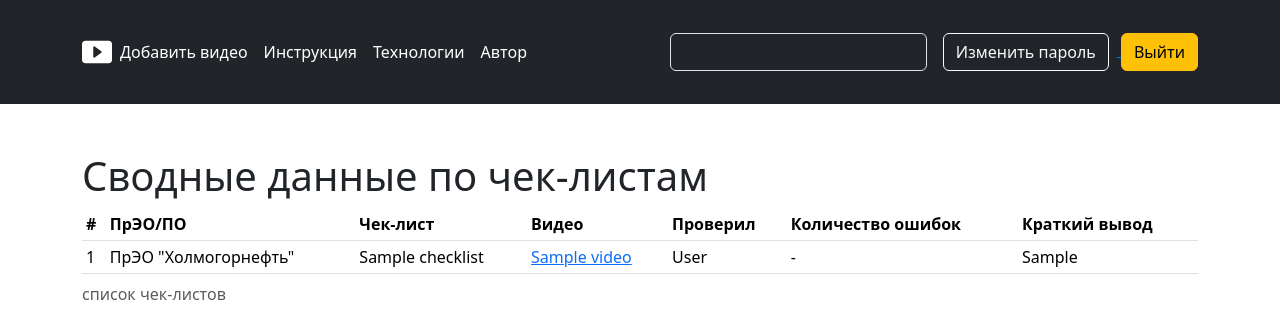
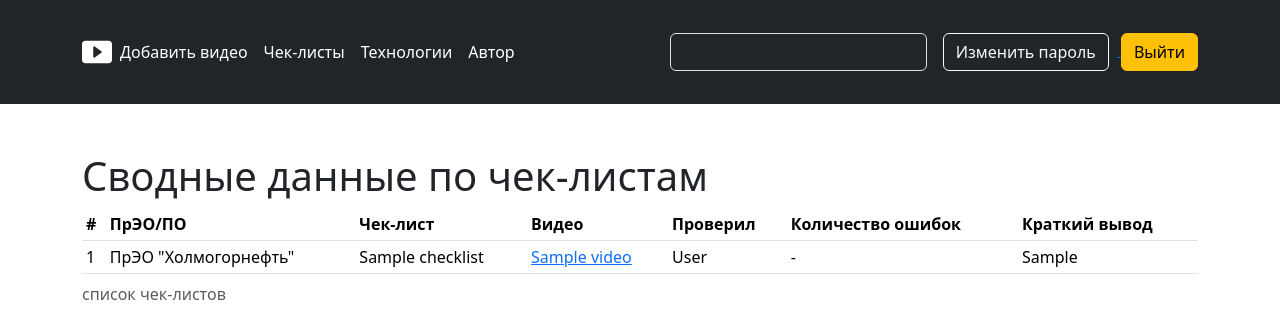
Before and after one commit to ZhdanovAM72/video_analytics, a Django app: page /check_lists_info/ in a window 1280 px wide. Shown: the top 313 px of the page. Run offline with Django 4.2, Linux system fonts and the light colour scheme; a user stored in the database is signed in; tables that the repository leaves empty hold one stand-in row (values such as "Sample post"); parts of the project's set-up code (start-up, migrations or seed data) failed here and were passed over; some libraries are stand-ins or nearby versions.

Commit message:
Updated heder links

```diff
--- a/video_analytics/templates/includes/header.html
+++ b/video_analytics/templates/includes/header.html
@@ -77,7 +77,8 @@
           {% comment %} <li><a href="#" class="nav-link px-2 text-secondary">Home</a></li> {% endcomment %}
           {% if user.is_authenticated %}
           <li><a href="{% url 'video:create_video' %}" class="nav-link px-2 text-white">Добавить видео</a></li>
-          <li><a href="{% url 'video:index' %}" class="nav-link px-2 text-white">Инструкция</a></li>
+          <li><a href="{% url 'check_list:check_lists_info' %}" class="nav-link px-2 text-white">Чек-листы</a></li>
+          {% comment %} <li><a href="{% url 'video:index' %}" class="nav-link px-2 text-white">Инструкция</a></li> {% endcomment %}
           {% endif %}
           <li><a href="{% url 'about:tech' %}" class="nav-link px-2 text-white">Технологии</a></li>
           <li><a href="{% url 'about:author' %}" class="nav-link px-2 text-white">Автор</a></li>
```
